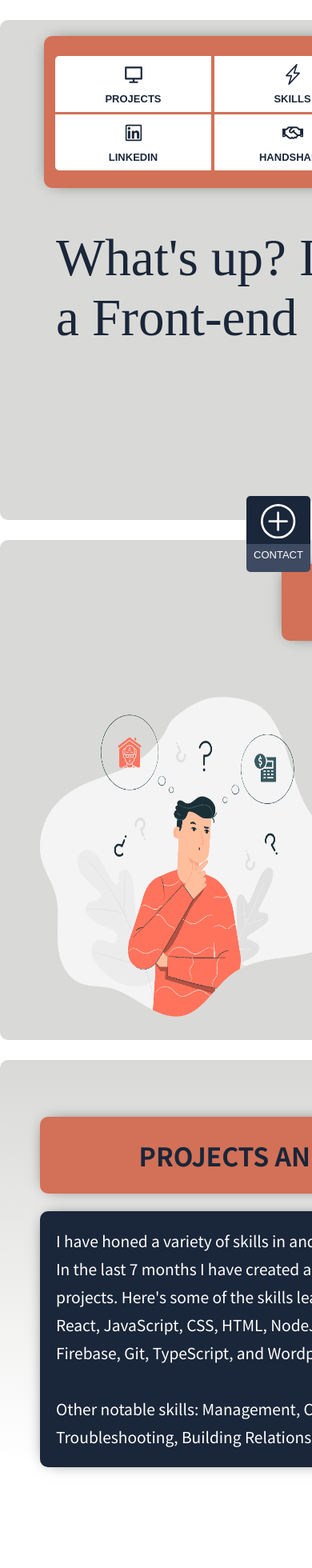
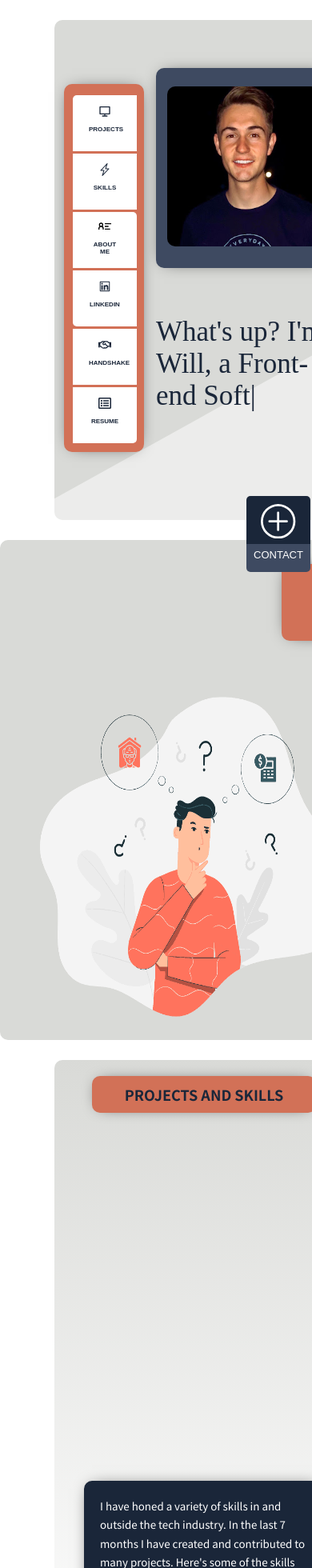
Before and after one commit to willyv4/RealPortfolio, a React (Create React App) app: page / in a window 390 px wide. Shown: the top 1960 px of the page at 80% size. Built offline with nearby package versions, Linux system fonts and the light colour scheme; a web font is replaced by a local one.

Commit message:
making site and compenants mobile friendly

```diff
--- a/src/Compenants/Buttongroup.css
+++ b/src/Compenants/Buttongroup.css
@@ -55,3 +55,19 @@
     align-items: center;
     justify-content: center;
 }
+
+@media (max-width: 500px) {
+  .ButtonBox {
+      width: 100px;
+      height: 460px;
+      margin-left: 455px;
+      margin-top: 80px;
+  }
+
+  .buttons {
+      width: 80px;
+      margin-right: 12px;
+      font-size: 8px;
+  }
+
+}
--- a/src/Compenants/mainPage.css
+++ b/src/Compenants/mainPage.css
@@ -51,8 +51,7 @@
 }
 
 .projectandskills {
-    min-width: 600px;
-    max-width: 600px;
+    width: 600px;
     background-color: #1a2639;
     font-size: larger;
     line-height: 35px;
@@ -61,3 +60,31 @@
     color: white;
     padding: 20px;
 }
+
+@media (max-width: 600px) {
+  .landing {
+      max-width: 73%;
+  }
+  .MainPage_Container {
+      max-width: 73%;
+      height: 800px;
+  }
+
+  .projectandskills {
+      font-size: smaller;
+      width: 300px;
+      height: 320px;
+      margin-top: 460px;
+      margin-left: 420px;
+      line-height: 1.75;
+      overflow: scroll;
+  }
+
+  .TEXT {
+      margin-left: 430px;
+      margin-top: -180px;
+      font-size: large;
+      padding: 10px;
+      width: 280px;
+  }
+}
--- a/src/Compenants/textIntro.css
+++ b/src/Compenants/textIntro.css
@@ -47,3 +47,32 @@
     border-top-right-radius: 10px;
     margin-left: 350px;
  }
+
+ @media (max-width: 600px) {
+  .backgroundpic {
+      width: 220px;
+      height: 250px;
+      margin-left: 570px;
+      margin-top: 60px;
+  }
+
+  .photo {
+      width: 190px;
+      height: 200px;
+      margin-top: 23px;
+      margin-left: 14px;
+  }
+
+  .text {
+      margin-top: 100px;
+      margin-left: 570px;
+      font-size: 35px;
+      width: 240px;
+      margin-top: 10px;
+  }
+
+  .triangle {
+      margin-top: -210px;
+  }
+
+}
--- a/src/index.css
+++ b/src/index.css
@@ -16,3 +16,10 @@ body {
   width: 100%;
   height: auto;
 }
+
+@media (max-width: 600px) {
+  html, body {
+    max-width: 500px;
+    min-width: 500px;
+  }
+}
```
Also changed, not shown: src/Compenants/cardSlides.css (+17 -0 lines), src/Compenants/cardSlides.js (line endings or trailing spaces), 1 other file (tests, documents, lock files or other folders).
